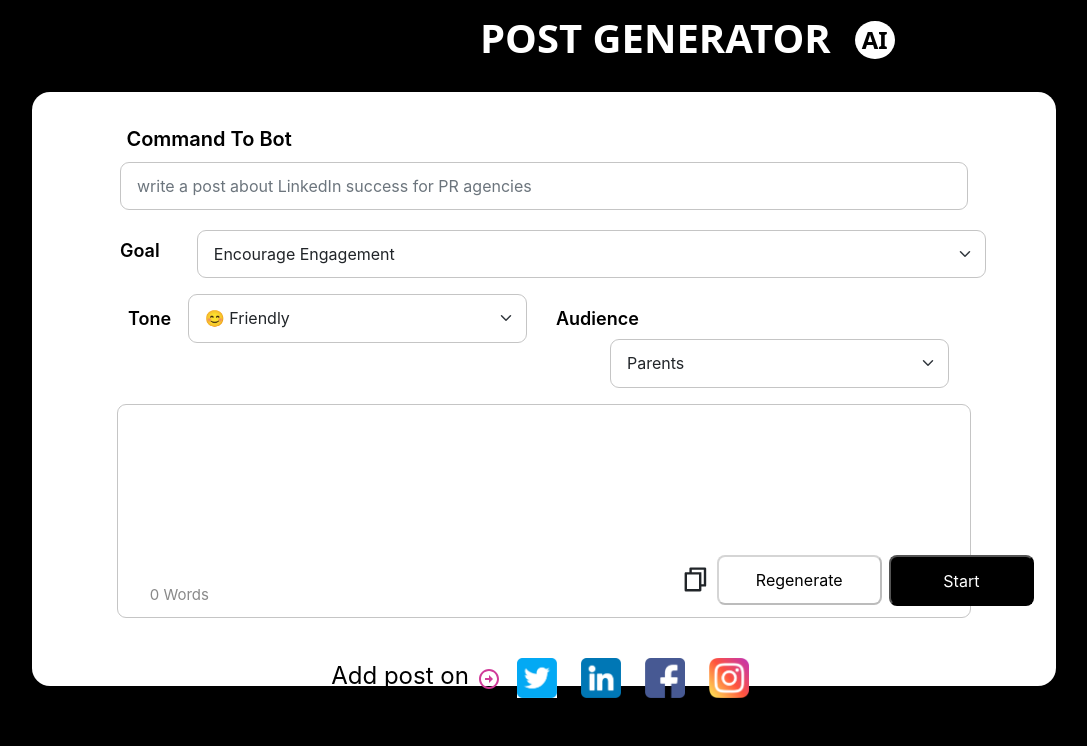
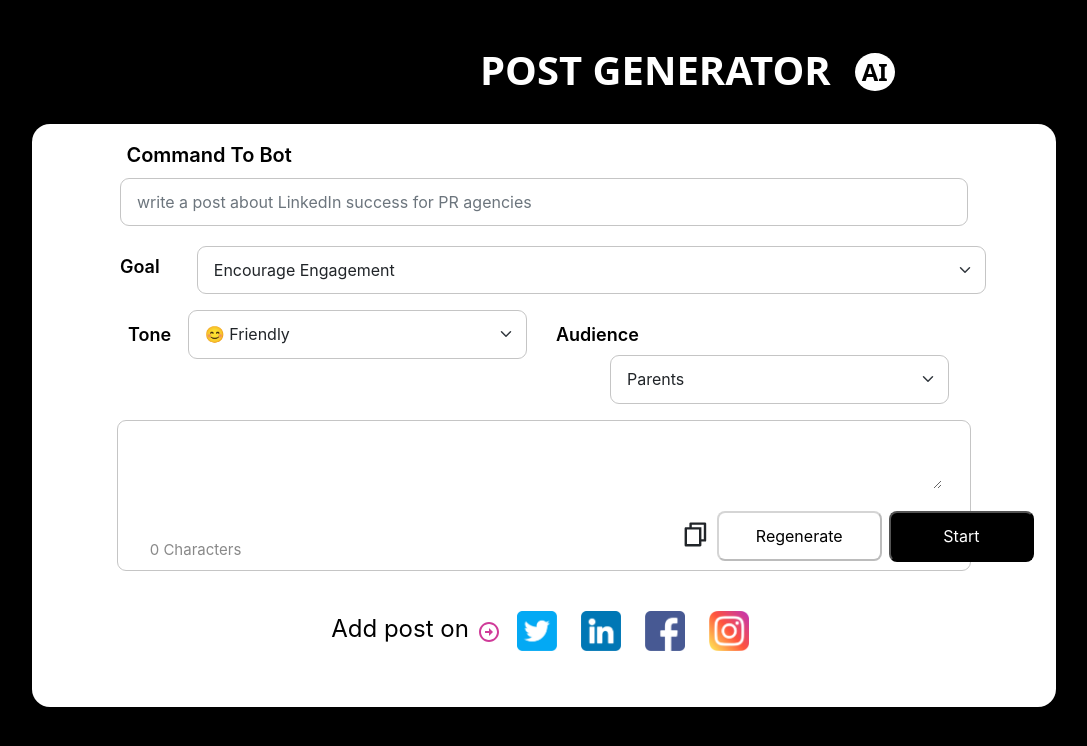
Before and after one commit to bhargav-11/socialmedia_ai_frontend, a React (Create React App) app: page / in a window 1280 px wide. Shown: the top 746 px of the page, without its empty margins (96-1183 px from the left). Built offline with nearby package versions, Linux system fonts and the light colour scheme.

Commit message:
response expand ,set default value

```diff
--- a/src/componet/Form.js
+++ b/src/componet/Form.js
@@ -7,13 +7,16 @@ import PulseLoader from "react-spinners/PulseLoader";
 
 function Form() {
   const [regenerateButtonLoading, setRegenerateButtonLoading] = useState(false);
-  const [startButtonLoading, setStartButtonLoading] = useState(false);  const [PostData, setPostdata] = useState({
+  const [startButtonLoading, setStartButtonLoading] = useState(false);
+  const [PostData, setPostdata] = useState({
     command: "",
-    goal: "",
-    tone: "",
-    audience: "",
+    goal: "encourage engagement",
+    tone: "😊 Friendly",
+    audience: "Parents",
   });
-
+  const [errors, setErrors] = useState({
+    command: '',
+  });
   const [postResponse, setPostResponse] = useState("");
   const apiUrl = process.env.REACT_APP_SOCILA_API;
 
@@ -23,9 +26,24 @@ function Form() {
       ...PostData,
       [name]: value,
     });
+    setErrors({ ...errors, [name]: '' });
+  };
+  const handlenewresponse = (event)=>{
+    setPostResponse(event.target.value);
+  }
+  const handleValidation = () => {
+    let valid = true;
+    const newErrors = { ...errors };
+    if (!PostData.command.trim()) {
+      newErrors.command = '*Command is required';
+      valid = false;
+    }
+    setErrors(newErrors);
+    return valid;
   };
 
   const handlepostgenrater = (action) => {
+    if (handleValidation()) {
     if (action === "regenerate") {
       setRegenerateButtonLoading(true);
     } else if (action === "start") {
@@ -46,12 +64,10 @@ function Form() {
         setRegenerateButtonLoading(false);
         setStartButtonLoading(false);
       });
+    }
   };
 
-
-  const paragraphs = postResponse.split("\n\n");
-  const wordCount = postResponse.length;
-
+  const charCount = postResponse.length;
   const copyToclipboard = () => {
     navigator.clipboard.writeText(JSON.stringify(postResponse));
     Swal.fire({
@@ -66,18 +82,19 @@ function Form() {
   };
 
   function PostSocialicon(platform) {
-
     const data = {
       post_message: postResponse,
       post_url: "",
-      platform: platform
+      platform: platform,
     };
     try {
-      axios.post(apiUrl + "/post", data, {
+      axios
+        .post(apiUrl + "/post", data, {
           headers: {
-          "Content-Type": "application/json"
-        }
-      }).then((response) => {
+            "Content-Type": "application/json",
+          },
+        })
+        .then((response) => {
           Swal.fire({
             title: response.data.message,
             icon: "success",
@@ -86,7 +103,7 @@ function Form() {
             position: "top-right",
             timerProgressBar: true,
             showConfirmButton: false,
-        })
+          });
         })
         .catch((error) => {
           Swal.fire({
@@ -97,9 +114,8 @@ function Form() {
             position: "top-right",
             timerProgressBar: true,
             showConfirmButton: false,
-          })
           });
-
+        });
     } catch (error) {
       console.error("An error occurred:", error);
     }
@@ -116,8 +132,11 @@ function Form() {
               name="command"
               value={PostData.command}
               onChange={handleChange}
+              onBlur={handleValidation}
               placeholder="write a post about LinkedIn success for PR agencies"
+              required
             />
+            <span className="error-message">{errors.command}</span>
             <div className="row">
               <label
                 for="inputPassword"
@@ -218,15 +237,16 @@ function Form() {
           <div className="output-value">
             <div className="post-output">
               <div className="message-content ">
-                {paragraphs.map((paragraph, index) => (
+                <textarea className="w-100" name="response" value={postResponse} onChange={handlenewresponse}>
+
+                {/* {paragraphs.map((paragraph, index) => (
                   <p key={index}>{paragraph}</p>
-                ))}
+                ))} */}
+              </textarea>
               </div>
             </div>
-            <div className="row justify-content-between post-icons">
-              <div className="col-4 value-char">
-                {wordCount} words
-              </div>
+            <div className="row justify-content-between post-icons pb-2">
+              <div className="col-4 value-char">{charCount} Characters</div>
               <div className="col-4 post">
                 <div className="copy">
                   <RiFileCopyLine onClick={copyToclipboard} />
@@ -277,9 +297,7 @@ function Form() {
               </div>
             </div>
           </div>
-          <Add_post
-            Add_Social_Icon={PostSocialicon}
-          />
+          <Add_post Add_Social_Icon={PostSocialicon} />
         </div>
       </div>
     </div>
--- a/src/style/style.css
+++ b/src/style/style.css
@@ -5,9 +5,10 @@
 
 .home {
     width: 100vw;
-    height: 100vh;
+    min-height: 100vh;
+    /* height: 100vh; */
     background-color: var(--bg-main);
-    padding: 0rem 8rem;
+    padding: 2rem 8rem;
 }
 
 .home .home-title {
@@ -23,7 +24,7 @@
 }
 
 
-.logo-letter{
+.logo-letter {
     color: #000;
     background-color: #fff;
     border-radius: 50%;
@@ -33,8 +34,9 @@ font-size: 1.5rem;
     font-weight: 900;
     padding: 0.3rem;
 }
-.logo{
-    width:2.5rem;
+
+.logo {
+    width: 2.5rem;
     margin-left: 1.5rem;
     margin-top: 0.8rem;
 
@@ -42,9 +44,9 @@ padding: 0.3rem;
 
 .post-form {
     background-color: var(--form-main);
-    height: 37.125rem;
+    /* height: 37.125rem; */
     border-radius: 1.125rem;
-    padding: 2rem 4rem;
+    padding: 1rem 4rem;
 }
 
 .post-form .form-title {
@@ -77,35 +79,51 @@ padding: 0.3rem;
 .post-form .output-value {
     border-radius: 0.5625rem;
     border: 1px solid #C5C5C5;
-    height: 13.375rem;
+    /* height: 13.375rem; */
     width: 98%;
 }
 
 .post-form .post-output {
-    height: 9.40rem;
+    /* height: 9.40rem; */
     padding: 1rem;
     overflow: hidden;
 }
 
 .message-content {
-    max-height: 100%;
-    max-width: 100%;
-    overflow-y: auto;
-    overflow-x: hidden;
+    /* min-height: 100%;
+    min-width: 100%;  */
+    /* overflow-y: auto; */
+    /* overflow-x: hidden; */
 }
-  .message-content::-webkit-scrollbar {
+
+.message-content textarea {
+    border: none;
+    transition: border-color 0.3s ease-in-out;
+    overflow: auto;
+}
+
+.message-content textarea:focus {
+    border-color: transparent;
+    outline: none;
+}
+
+/* .message-content::-webkit-scrollbar {
   width: 6px;
 }
 
 .message-content::-webkit-scrollbar-thumb {
-  background-color: #ccc;
+  background-color: #fff;
   border-radius: 3px;
   padding: 4%;
 }
 
 .message-content::-webkit-scrollbar-track {
   background-color: #fff;
+} */
+.error-message {
+    color: #ff0000;
 }
+
 .post-form .value-char {
     color: #898989;
     font-family: Inherit;
@@ -167,6 +185,7 @@ padding: 0.3rem;
     text-align: center;
     /* padding: -5rem ; */
 }
+
 .regenerateloader {
     display: flex;
     justify-content: center;
```
Also changed, not shown: 1 other file (tests, documents, lock files or other folders). Lines whose indentation alone changed are shown as unchanged.
